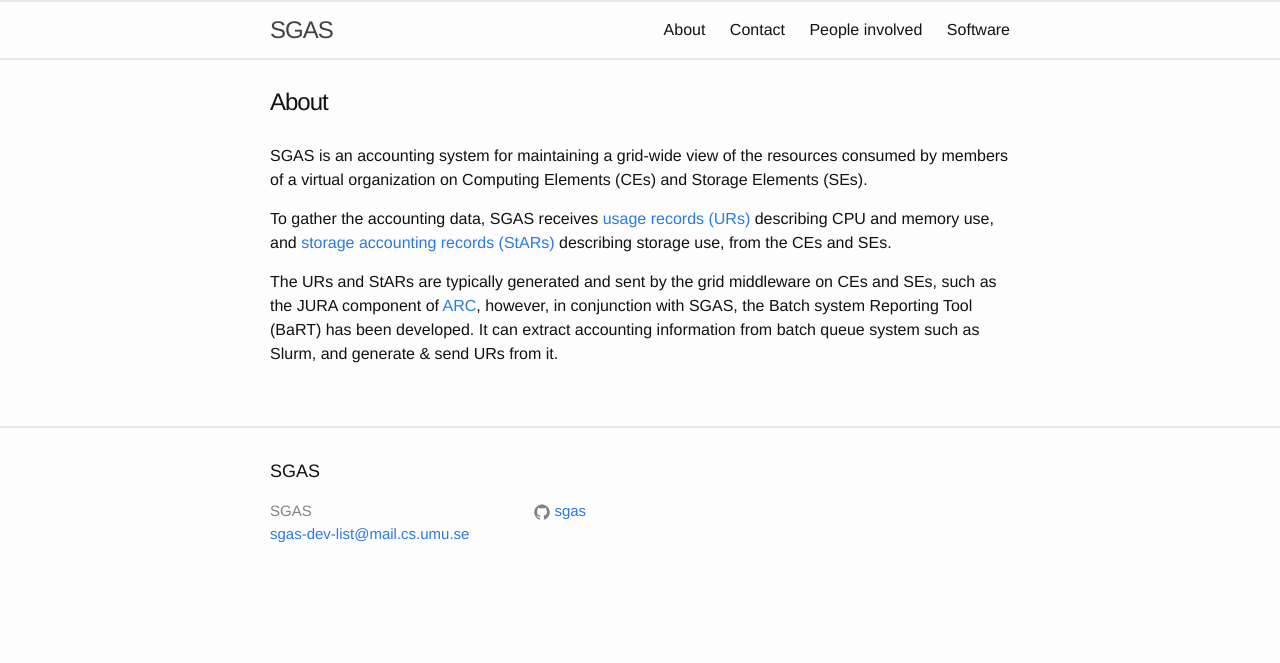
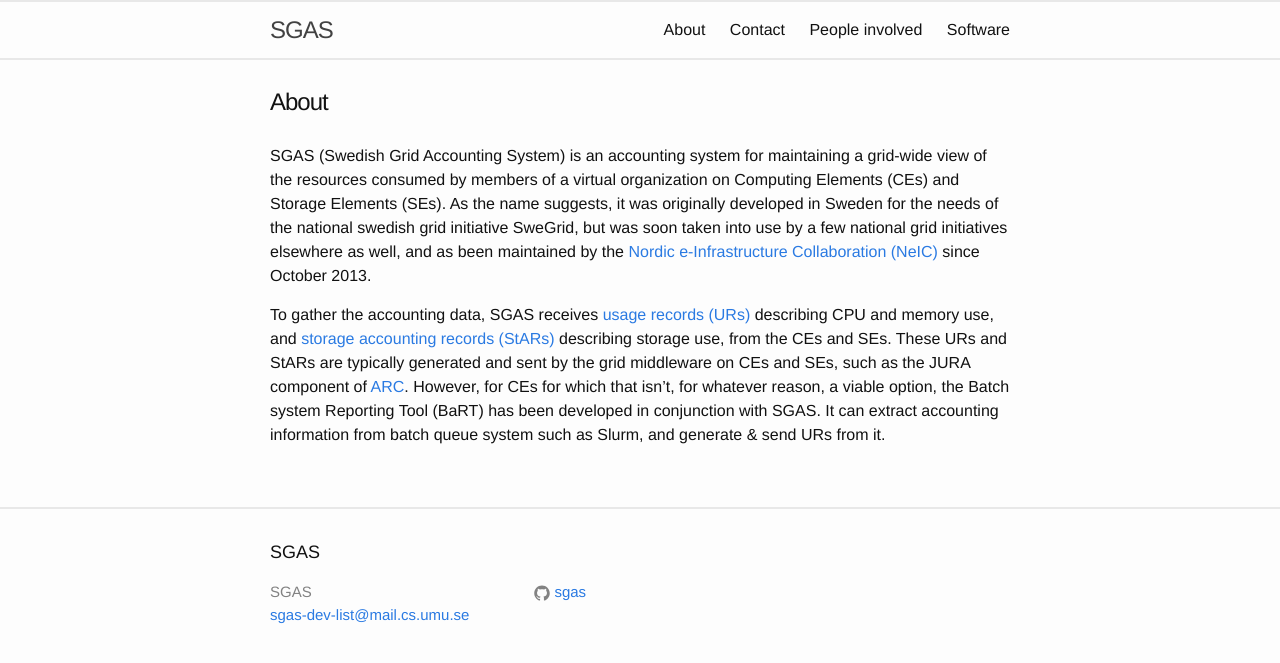
Before and after one commit to sgas/sgas.github.io, a Jekyll site: the page built from about.md, in a window 1280 px wide. Shown: the top 663 px of the page. Built offline with Jekyll 4.4.1, drawn with Linux system fonts in a browser that asks for light colours.

Commit message:
Improved the about page a bit more

```diff
--- a/about.md
+++ b/about.md
@@ -4,19 +4,23 @@
 permalink: /about/
 ---
 
-SGAS is an accounting system for maintaining a grid-wide view of the
-resources consumed by members of a virtual organization on Computing
-Elements (CEs) and Storage Elements (SEs).
+SGAS (Swedish Grid Accounting System) is an accounting system for
+maintaining a grid-wide view of the resources consumed by members of a
+virtual organization on Computing Elements (CEs) and Storage Elements
+(SEs). As the name suggests, it was originally developed in Sweden for the
+needs of the national swedish grid initiative SweGrid, but was soon taken
+into use by a few national grid initiatives elsewhere as well, and as been
+maintained by the [Nordic e-Infrastructure Collaboration (NeIC)](https://neic.no/)
+since October 2013.
 
 To gather the accounting data, SGAS receives [usage records
 (URs)](https://www.ogf.org/documents/GFD.204.pdf) describing CPU and memory
 use, and [storage accounting records
 (StARs)](https://www.ogf.org/documents/GFD.201) describing storage use,
-from the CEs and SEs.
-
-The URs and StARs are typically generated and sent
+from the CEs and SEs.  These URs and StARs are typically generated and sent
 by the grid middleware on CEs and SEs, such as the JURA component of
-[ARC](http://www.nordugrid.org/arc/), however, in conjunction with SGAS,
-the Batch system Reporting Tool (BaRT) has been developed. It can extract
+[ARC](http://www.nordugrid.org/arc/). However, for CEs for which that
+isn't, for whatever reason, a viable option, the Batch system Reporting
+Tool (BaRT) has been developed in conjunction with SGAS.  It can extract
 accounting information from batch queue system such as Slurm, and generate
 & send URs from it.
```
